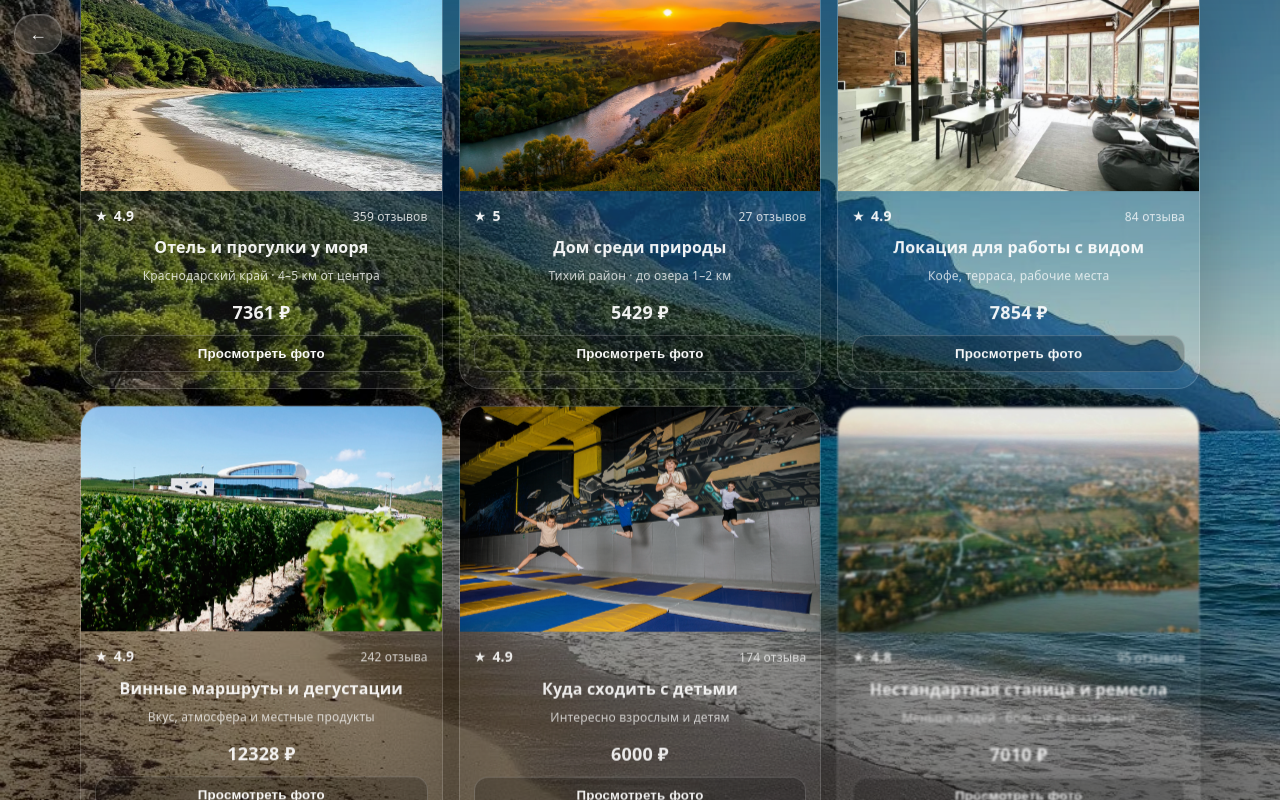
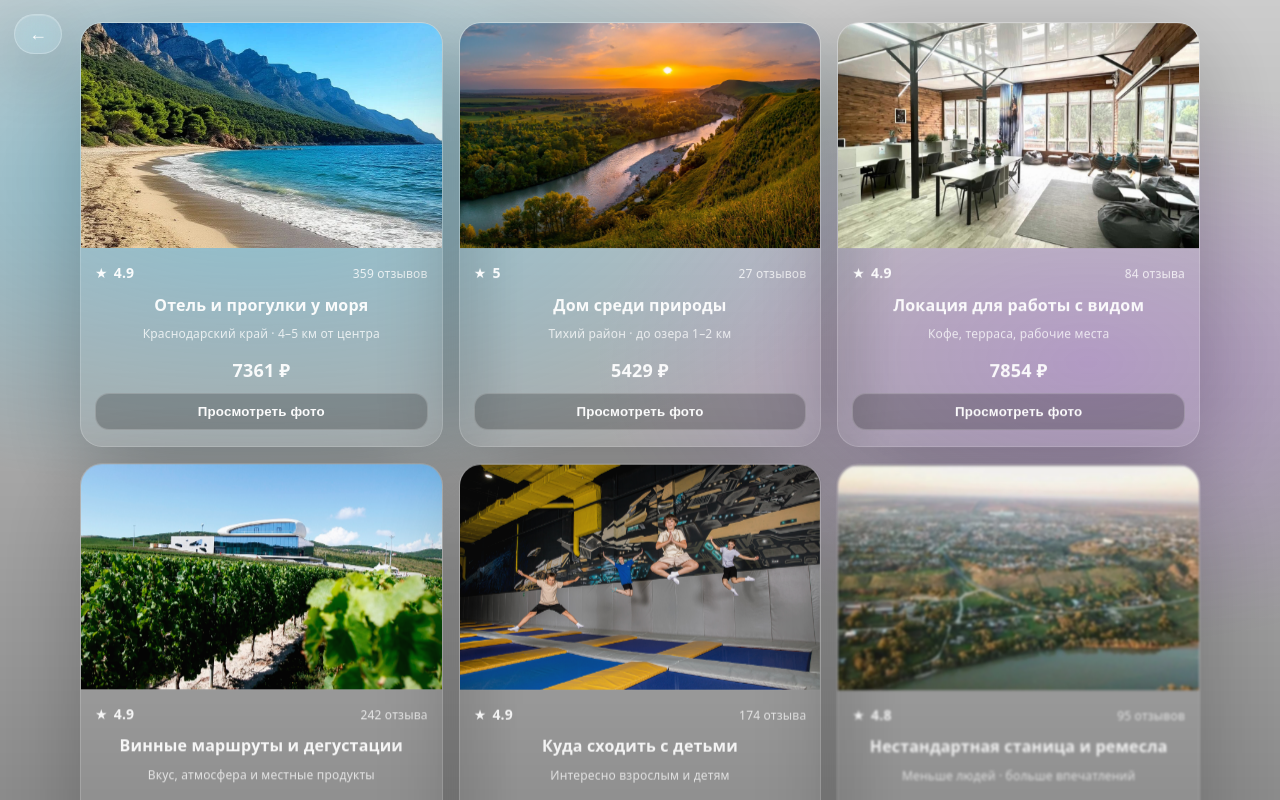
Before and after one commit to CodeForgeHackathons/Cluster, a Vue app in the folder client_app/: page / in a window 1280 px wide. Both pictures are taken after a click on the button "Сбежать от людей". Shown: the top 800 px of the page. Built offline with nearby package versions, Linux system fonts and the light colour scheme.

Commit message:
add градиент

```diff
--- a/client_app/src/pages/LandingPage.vue
+++ b/client_app/src/pages/LandingPage.vue
@@ -1,5 +1,5 @@
 <script setup lang="ts">
-import { onBeforeUnmount, ref } from 'vue'
+import { computed, nextTick, onBeforeUnmount, ref, watch } from 'vue'
 import seaImg from '../assets/kk/пляж.jfif'
 import wineImg from '../assets/kk/винодельня.jfif'
 import kidsImg from '../assets/kk/дети.png'
@@ -275,6 +275,65 @@ const filtersDismissed = ref(false)
 const isBgBlurring = ref(false)
 const clustersVisible = ref(false)
 
+// Временный “бесконечный” список кластеров (MVP-заглушка).
+const PAGE_SIZE = 6
+const visibleCount = ref(PAGE_SIZE)
+const visibleClusters = computed(() => {
+  const baseLen = stubClusters.length
+  if (baseLen === 0) return []
+  return Array.from({ length: visibleCount.value }, (_, i) => stubClusters[i % baseLen]!)
+})
+
+const clustersSentinel = ref<HTMLElement | null>(null)
+const isLoadingMore = ref(false)
+let clustersObserver: IntersectionObserver | null = null
+
+function disconnectClustersObserver(): void {
+  if (clustersObserver) clustersObserver.disconnect()
+  clustersObserver = null
+}
+
+function connectClustersObserver(): void {
+  disconnectClustersObserver()
+
+  if (!clustersSentinel.value) return
+  clustersObserver = new IntersectionObserver(
+    (entries) => {
+      const first = entries[0]
+      if (!first?.isIntersecting) return
+      if (isLoadingMore.value) return
+
+      // Подгружаем следующую “пачку” в момент близости к концу списка.
+      isLoadingMore.value = true
+      visibleCount.value += PAGE_SIZE
+
+      // Небольшая пауза, чтобы не разгонять события.
+      window.setTimeout(() => {
+        isLoadingMore.value = false
+      }, 250)
+    },
+    { root: null, threshold: 0.15 },
+  )
+
+  clustersObserver.observe(clustersSentinel.value)
+}
+
+watch(
+  clustersVisible,
+  async (v) => {
+    if (!v) {
+      disconnectClustersObserver()
+      visibleCount.value = PAGE_SIZE
+      return
+    }
+
+    visibleCount.value = PAGE_SIZE
+    await nextTick()
+    connectClustersObserver()
+  },
+  { immediate: false },
+)
+
 const blurStartDelayMs = 900
 const blurHoldMs = 520
 let bgBlurTimer: number | undefined
@@ -337,6 +396,8 @@ function resetToInitial(): void {
   isBgFading.value = false
   clustersVisible.value = false
   isGalleryOpen.value = false
+  visibleCount.value = PAGE_SIZE
+  disconnectClustersObserver()
 
   currentBgUrl.value = defaultBgUrl
   nextBgUrl.value = defaultBgUrl
@@ -346,6 +407,7 @@ onBeforeUnmount(() => {
   if (bgFadeTimer !== undefined) window.clearTimeout(bgFadeTimer)
   if (bgBlurTimer !== undefined) window.clearTimeout(bgBlurTimer)
   if (bgSwitchTimer !== undefined) window.clearTimeout(bgSwitchTimer)
+  disconnectClustersObserver()
 })
 </script>
 
@@ -416,10 +478,10 @@ onBeforeUnmount(() => {
         aria-label="Кластеры (заглушка)"
       >
         <article
-          v-for="(c, idx) in stubClusters"
-          :key="c.id"
+          v-for="(c, idx) in visibleClusters"
+          :key="c.id + '-' + idx"
           class="landing__clusterCard"
-          :data-idx="idx"
+          :data-idx="idx % PAGE_SIZE"
           role="button"
           tabindex="0"
           :aria-label="`Открыть кластер: ${c.title}`"
@@ -457,6 +519,8 @@ onBeforeUnmount(() => {
             </div>
           </div>
         </article>
+
+        <div ref="clustersSentinel" class="landing__clustersSentinel" aria-hidden="true" />
       </section>
 
       <div
@@ -522,6 +586,25 @@ onBeforeUnmount(() => {
   /* После появления карточек разрешаем скролл (внутри экрана), чтобы без “дёргания” на первом экране. */
   overflow: auto;
   -webkit-overflow-scrolling: touch;
+  height: auto;
+  min-height: 100svh;
+  align-items: stretch;
+}
+
+.landing--clusters .landing__bg {
+  opacity: 0 !important;
+}
+
+.landing--clusters .landing__scrim {
+  background:
+    radial-gradient(1100px 520px at 20% 10%, rgba(0, 194, 255, 0.28), transparent 60%),
+    radial-gradient(900px 520px at 85% 20%, rgba(170, 59, 255, 0.22), transparent 55%),
+    linear-gradient(
+      180deg,
+      rgba(0, 0, 0, 0.2) 0%,
+      rgba(0, 0, 0, 0.55) 60%,
+      rgba(0, 0, 0, 0.75) 100%
+    );
 }
 
 .landing__bg {
@@ -620,6 +703,12 @@ onBeforeUnmount(() => {
   gap: 26px;
 }
 
+.landing--clusters .landing__content {
+  height: auto;
+  min-height: 100svh;
+  justify-content: flex-start;
+}
+
 .landing__backBtn {
   position: fixed;
   top: calc(14px + env(safe-area-inset-top));
@@ -694,6 +783,10 @@ onBeforeUnmount(() => {
   gap: 16px;
   padding: 0 8px 6px;
   animation: clustersIn 720ms cubic-bezier(0.2, 0.8, 0.2, 1) both;
+}
+
+.landing__clustersSentinel {
+  height: 1px;
 }
 
 .landing__clusterCard {
```
